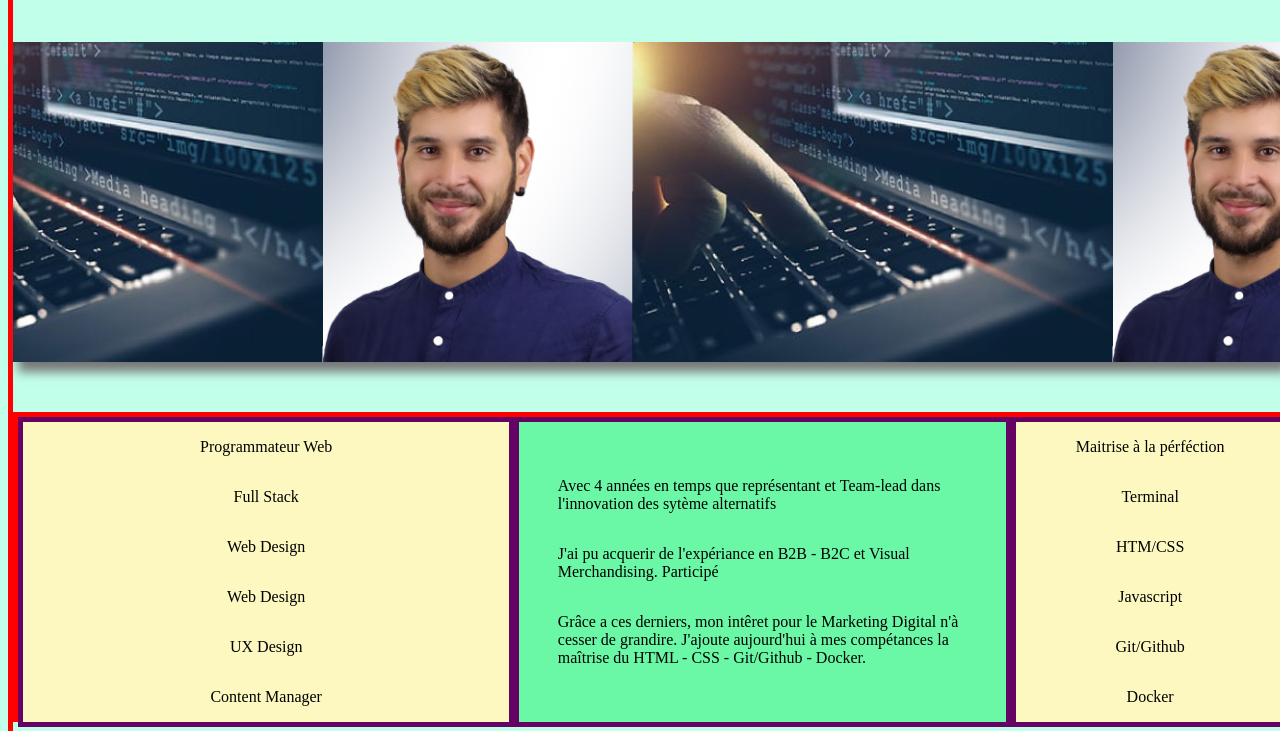
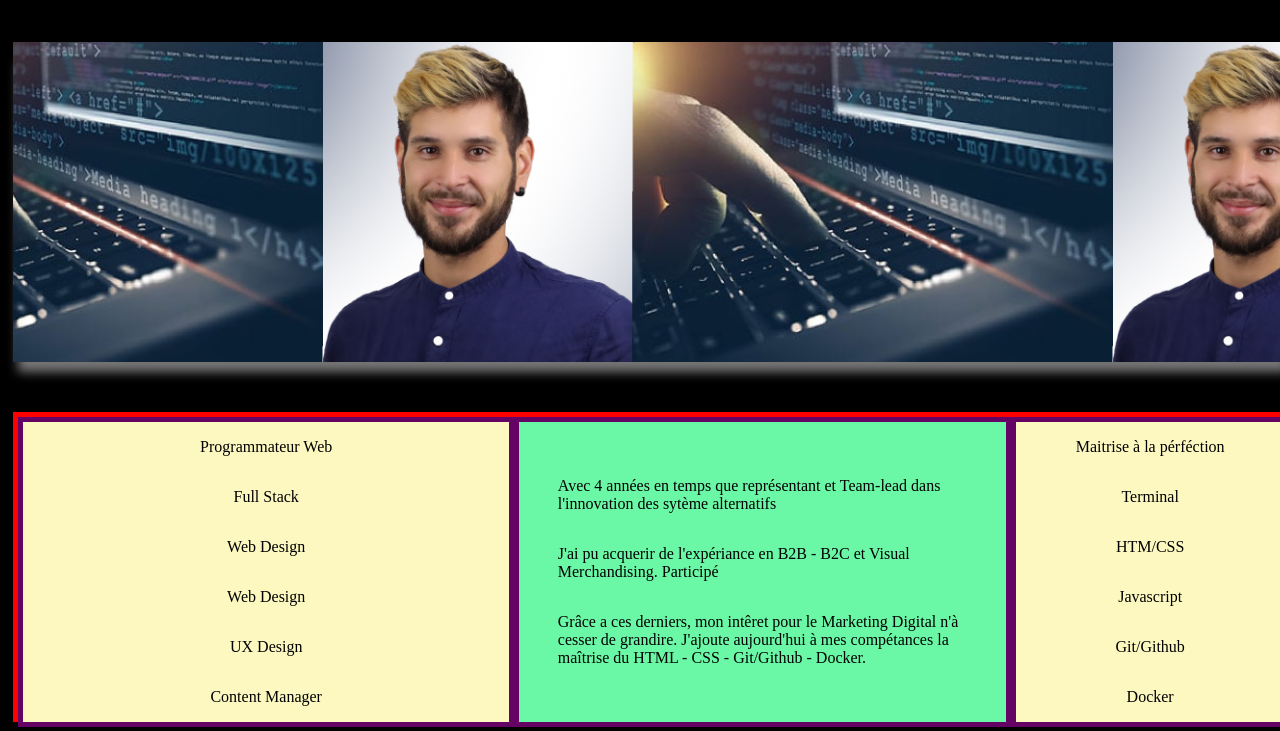
Before and after one commit to MaverickJames21/WeDev, a plain HTML site: page index.html in a window 1280 px wide. Shown: the part 131-862 px from the top of the page. Drawn offline with Linux system fonts and the light colour scheme.

Commit message:
Update style.css

```diff
--- a/style.css
+++ b/style.css
@@ -1,6 +1,6 @@
 body {
-    background-color: rgb(194, 255, 235);
-    border: 5px solid red;
+    background-color: rgb(0, 0, 0);
+    border: 5px solid rgb(0, 0, 0);
     width: 100%;
     height: 2000px;
 }
```
